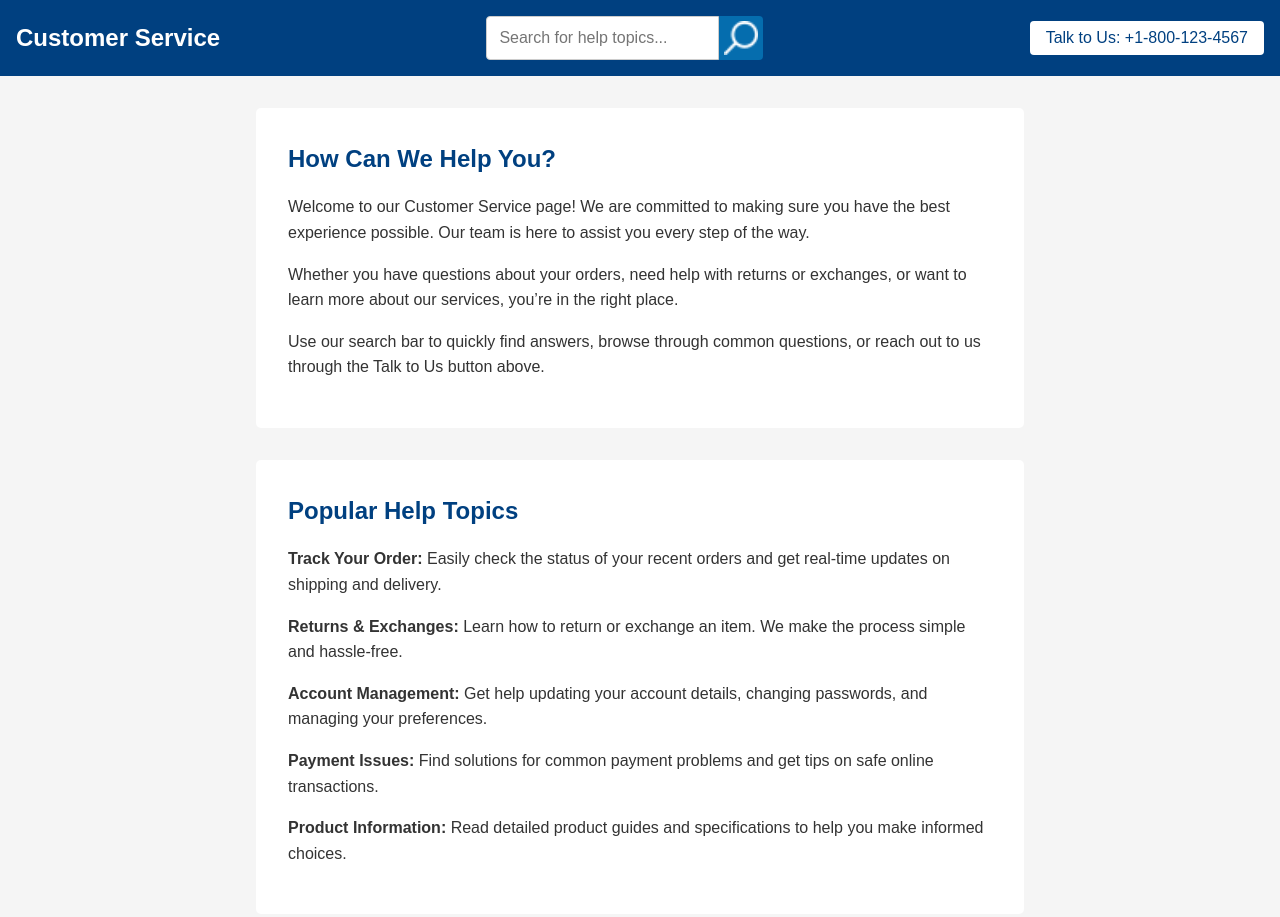
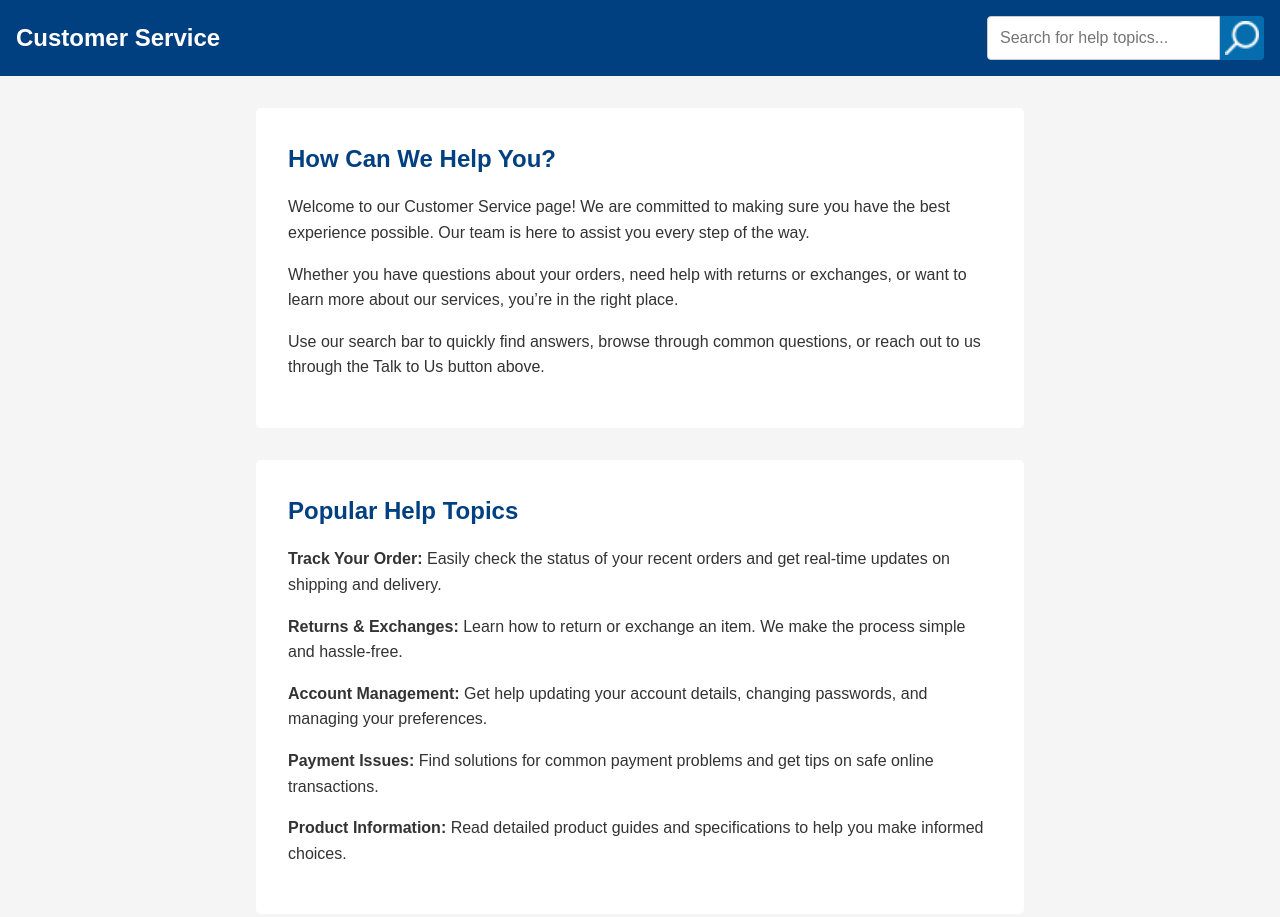
Before and after one commit to harry616-dev/citibank-customer-theme-with-searchbar, a plain HTML site: page index.html in a window 1280 px wide. Shown: the top 917 px of the page. Drawn offline with Linux system fonts and the light colour scheme.

Commit message:
Update index.html

```diff
--- a/index.html
+++ b/index.html
@@ -145,7 +145,7 @@
         <input type="text" placeholder="Search for help topics...">
         <img src="download.png" alt="Search">
       </div>
-      <button class="talk-to-us">Talk to Us: +1-800-123-4567</button>
+<!--       <button class="talk-to-us">Talk to Us: +1-800-123-4567</button> -->
     </div>
   </header>
 
```
